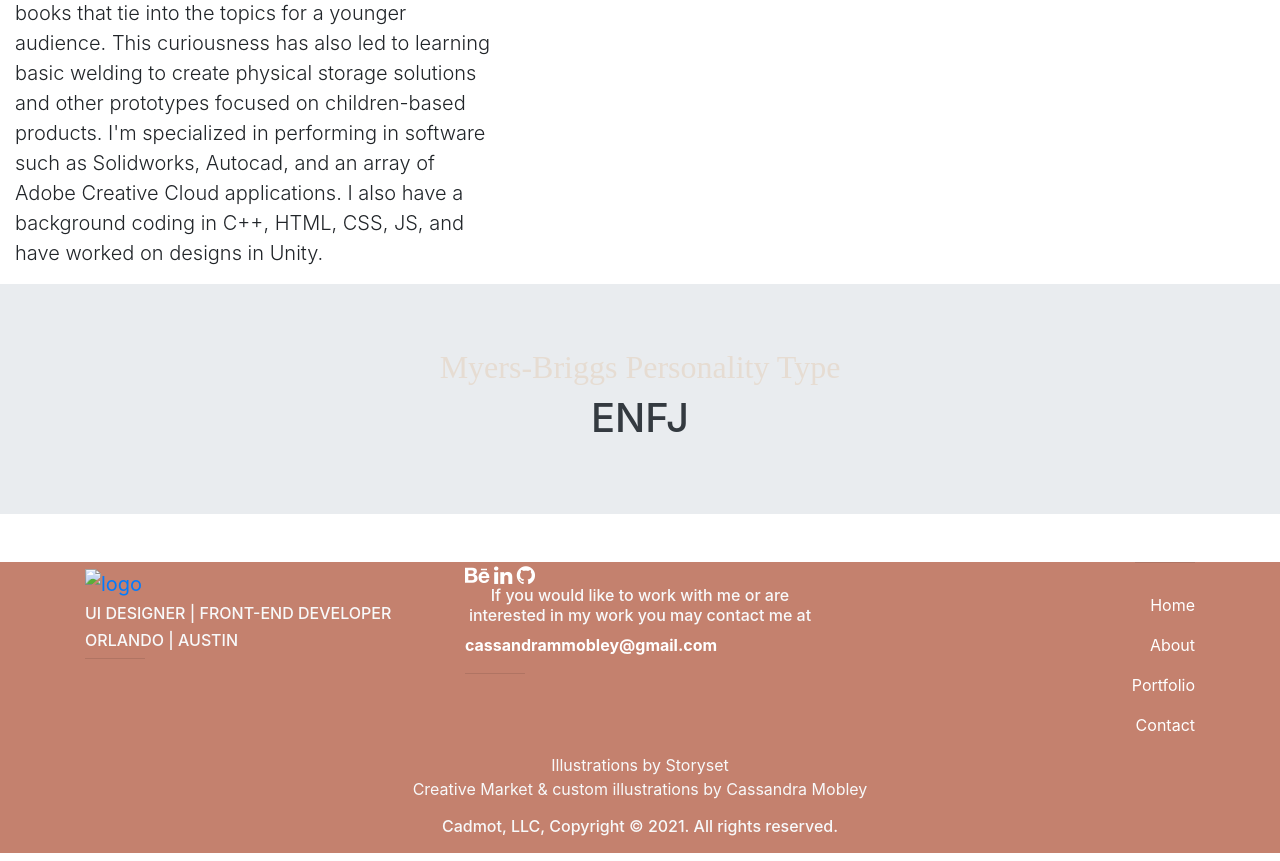
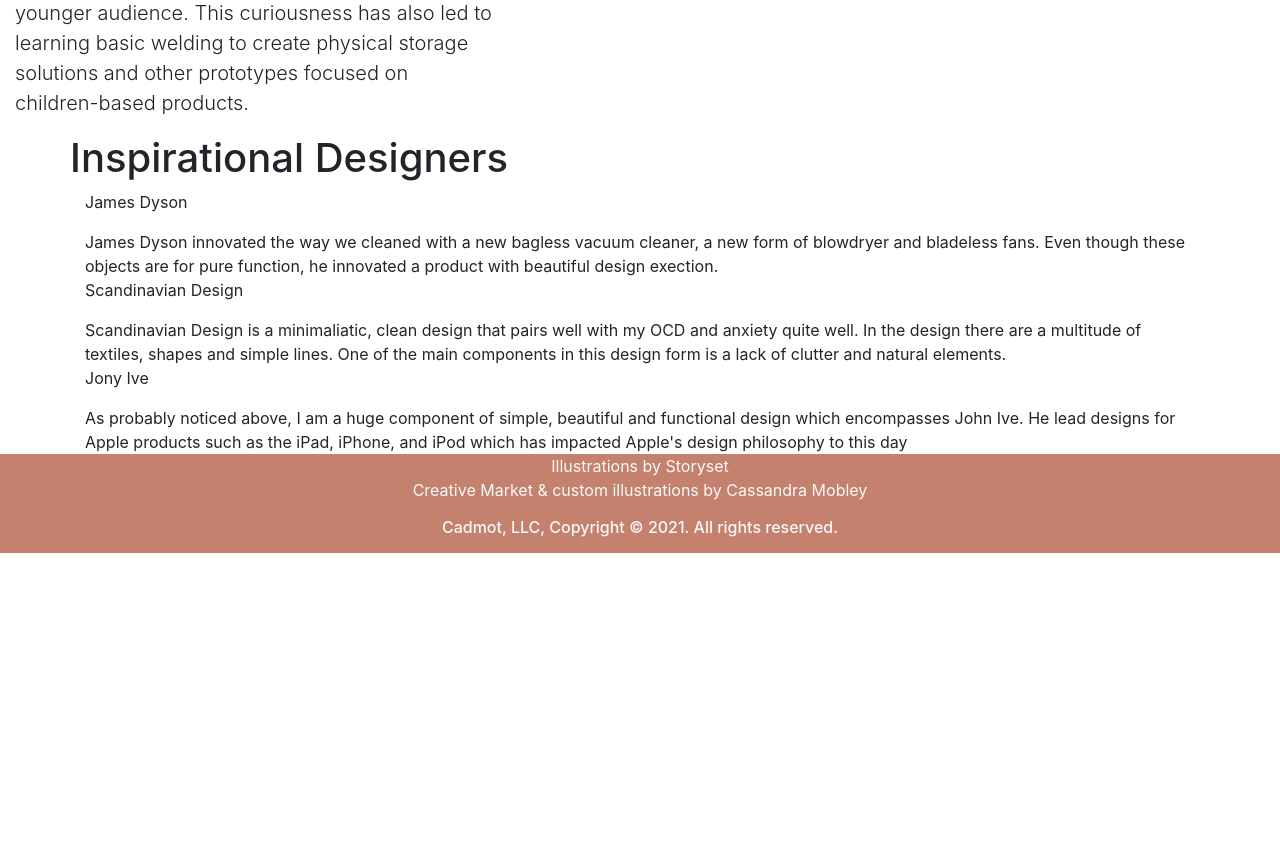
Before and after one commit to cassmoPo5/Project1_Website, a plain HTML site: page index.html in a window 1280 px wide. Shown: the part 1360-2221 px from the top of the page. After the commit the page ends 1921 px from the top, so only its background shows below. Drawn offline with nearby package versions, Linux system fonts and the light colour scheme; a web font is replaced by a local one.

Commit message:
Update on Designers

```diff
--- a/index.html
+++ b/index.html
@@ -12,6 +12,7 @@
     </head>
 
       <header>
+        <div style="background-color: #fff7f5;">
       <nav class="navbar navbar-expand-lg bg-grey navbar-light">
         <div id="page-container">
           <div class="d-flex flex-grow-1">
@@ -44,14 +45,12 @@
             <body>
               <section class="About Me">
               <div class="container justify-content-center">
-                <div class="row gap20">
+                <div class="row gap15">
                   <div class="col-md-6">
                         <h2 class="display-3">Cassandra Mobley | Product Designer</h2>
-                        <p class="lead">Hi, my name is Cassandra and I'm a multi-disciplined individual specializing in Product Development with a background in Engineering. My whole world is centered around a love for product design in digital and physical form. My passion allows me to delve deep into each process of the design to solve problems. Even though I've had a focus education wise in manufacturing I've always dreamed of designing and integrating products.
+                        <p class="lead">Hi, my name is Cassandra and I'm a multi-disciplined individual specializing in Product Development. My whole world is centered around a love for product design in digital and physical form. My passion allows me to delve deep into each process of the design to solve problems. Even though I've had a focus education wise in manufacturing I've always dreamed of designing and integrating products.
 
                             This passion had led me to develop a multi-technology-based platform that teaches kids financial literacy through gamification with a line of books that tie into the topics for a younger audience. This curiousness has also led to learning basic welding to create physical storage solutions and other prototypes focused on children-based products.
-
-                            I'm specialized in performing in software such as Solidworks, Autocad, and an array of Adobe Creative Cloud applications. I also have a background coding in C++, HTML, CSS, JS, and have worked on designs in Unity.
                         </p>
                       </div>
                       <div class="col-md-6">
@@ -61,55 +60,32 @@
                   </div>
                 </div>
                 </section>
-                <div class="jumbotron jumbotron-fluid text-white text-center">
-                  <div class="container">
-                    <h2 class="text-darkgrey">Myers-Briggs Personality Type</h2>
-                    <h1 class="text-dark">ENFJ</h1>
+                <div class="Designers">
+                  <div class="container justify-content-center">
+                    <div class="row gap15">
+                  <h1>Inspirational Designers</h1>
+                 </div>
+                <div class="container2">
+                    <div id="myButton" onclick="location.href='https://www.lb.dyson.com/en-LB/community/aboutdyson.aspx'" class="cards card1">
+                  <p>James Dyson</p>
+                <div class="bottom-bar"><a>James Dyson innovated the way we cleaned with a new bagless vacuum cleaner, a new form of blowdryer and bladeless fans. Even though these objects are for pure function, he innovated a product with beautiful design exection.</a></div>
+                  </div>
+                  <div id="myButton" onclick="location.href='https://www.scandinaviastandard.com/what-is-scandinavian-design/'" class="cards card2">
+                  <p>Scandinavian Design</p>
+                <div class="bottom-bar"><a>Scandinavian Design is a minimaliatic, clean design that pairs well with my OCD and anxiety quite well. In the design there are a multitude of textiles, shapes and simple lines. One of the main components in this design form is a lack of clutter and natural elements.</a></div>
+                  </div>
+                <div id="myButton" onclick="location.href='https://www.britannica.com/biography/Jonathan-Ive'" class="cards card3">
+                  <p>Jony Ive</p>
+                <div class="bottom-bar"><a>As probably noticed above, I am a huge component of simple, beautiful and functional design which encompasses John Ive. He lead designs for Apple products such as the iPad, iPhone, and iPod which has impacted Apple's design philosophy to this day</a></div>
                   </div>
                 </div>
-                </div>
+              </div>
+            </div>
               </nav>
           </div>
         </div>
       <footer class="page-footer font-small unique-color-dark text-light">
         <div style="background-color: #c4816E;">
-        <div class="container text-center  text-md-left mt-5">
-          <div class="row mt-3">
-            <div class="footer-left col-md-4 col-sm-6">
-              <a class="navbar-brand img-responsive" href="index.html">
-                <img src="images\Group 11.png" width="120" height="100" alt="logo">
-              </a>
-              <h6 class="text-uppercase ">UI Designer | Front-End Developer</h6>
-              <h6 class="text-uppercase ">Orlando | Austin</h6>
-              <hr class="deep-purple accent-2 mb-4 mt-0 d-inline-block mx-auto" style="width: 60px;">
-            </div>
-            <div class="footer-center col-md-4 col-sm-6">
-              <div class="footer-icons">
-                <a class="fa-lg text-white" href="#"><i class="fa fa-behance"></i></a>
-                <a class="fa-lg text-white" href="#"><i class="fa fa-linkedin"></i></a>
-                <a class="fa-lg text-white" href="#"><i class="fa fa-github"></i></a>
-              </div>
-              <h6 class="text-center">If you would like to work with me or are interested in my work you may contact me at</h6>
-              <p><a class="font-weight-bold text-white"href="mailto:support@company.com">cassandrammobley@gmail.com</a></p>
-              <hr class="deep-purple accent-2 mb-4 mt-0 d-inline-block mx-auto" style="width: 60px;">
-            </div>
-            <div class="footer-right col-md-4 col-sm-6 text-right">
-              <hr class="deep-purple accent-2 mb-4 mt-0 d-inline-block mx-auto" style="width: 60px;">
-              <p>
-                <a class="text-white" href="#!">Home</a>
-              </p>
-              <p>
-                <a class="text-white" href="#!">About</a>
-              </p>
-              <p>
-                <a class="text-white" href="#!">Portfolio</a>
-              </p>
-              <p>
-                <a class="text-white" href="#!">Contact</a>
-              </p>
-            </div>
-          </div>
-        </div>
       <div>
         <div class="footer-attribution text-center" href="https://storyset.com/">Illustrations by Storyset
           <div class="footer-attribution text-center">Creative Market & custom illustrations by Cassandra Mobley
@@ -121,6 +97,6 @@
 
       <script src="https://code.jquery.com/jquery-3.5.1.slim.min.js" integrity="sha384-DfXdz2htPH0lsSSs5nCTpuj/zy4C+OGpamoFVy38MVBnE+IbbVYUew+OrCXaRkfj" crossorigin="anonymous"></script>
       <script src="https://cdn.jsdelivr.net/npm/bootstrap@4.6.0/dist/js/bootstrap.bundle.min.js" integrity="sha384-Piv4xVNRyMGpqkS2by6br4gNJ7DXjqk09RmUpJ8jgGtD7zP9yug3goQfGII0yAns" crossorigin="anonymous"></script>
-
+    </div>
     </div>
    </body>
--- a/style.css
+++ b/style.css
@@ -1,6 +1,6 @@
 body {
     margin: 0;
-    background: #fae9d9;
+    background: #fff7f5;
     font-family: 'Span', sans-serif;
     font-weight: 800;
 
@@ -11,7 +11,7 @@ body {
 }
 
 header {
-  background: #fae9d9;
+  background: #fff7f5;
 }
 
 header::after {
@@ -80,7 +80,7 @@ nav a:hover::before {
 h2{
   margin-top: 330px;
   float: center;
-  color:#E6DCD2;
+  color:#FAE9D9;
   font-family: 'Span', serif;
   font-size: 50px;
 }
```
